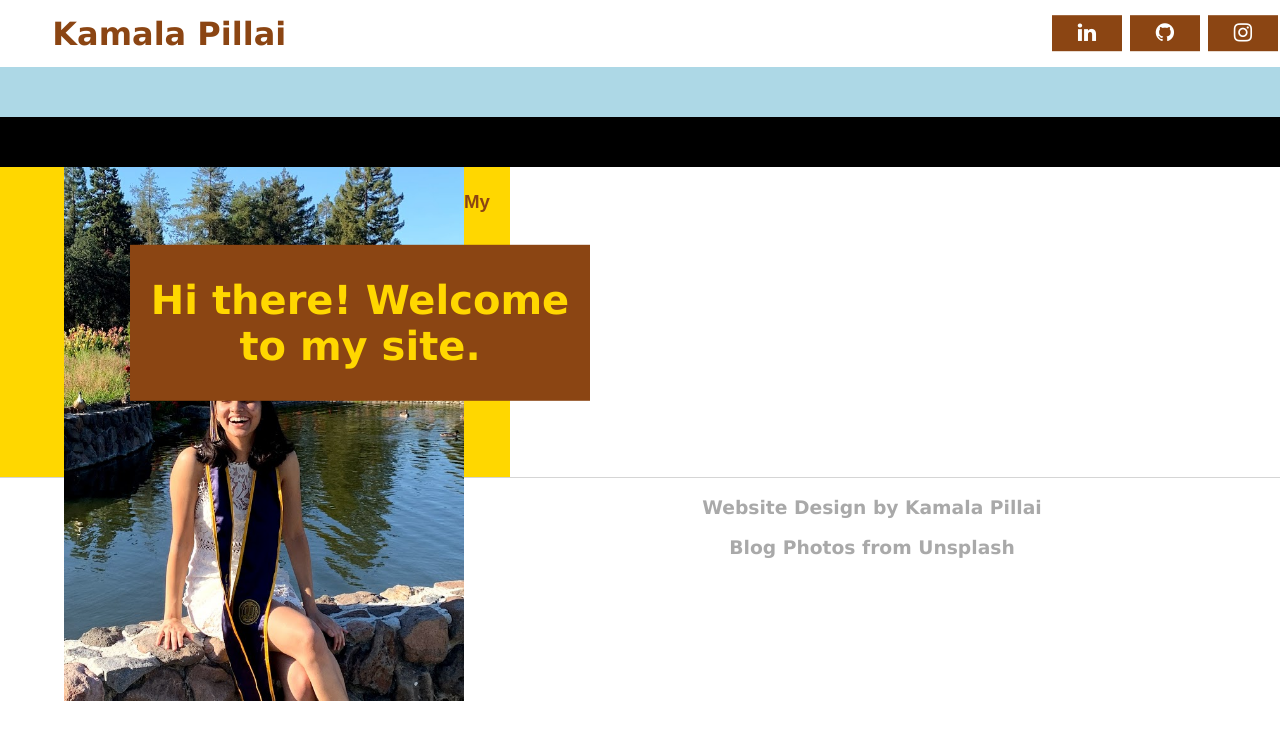
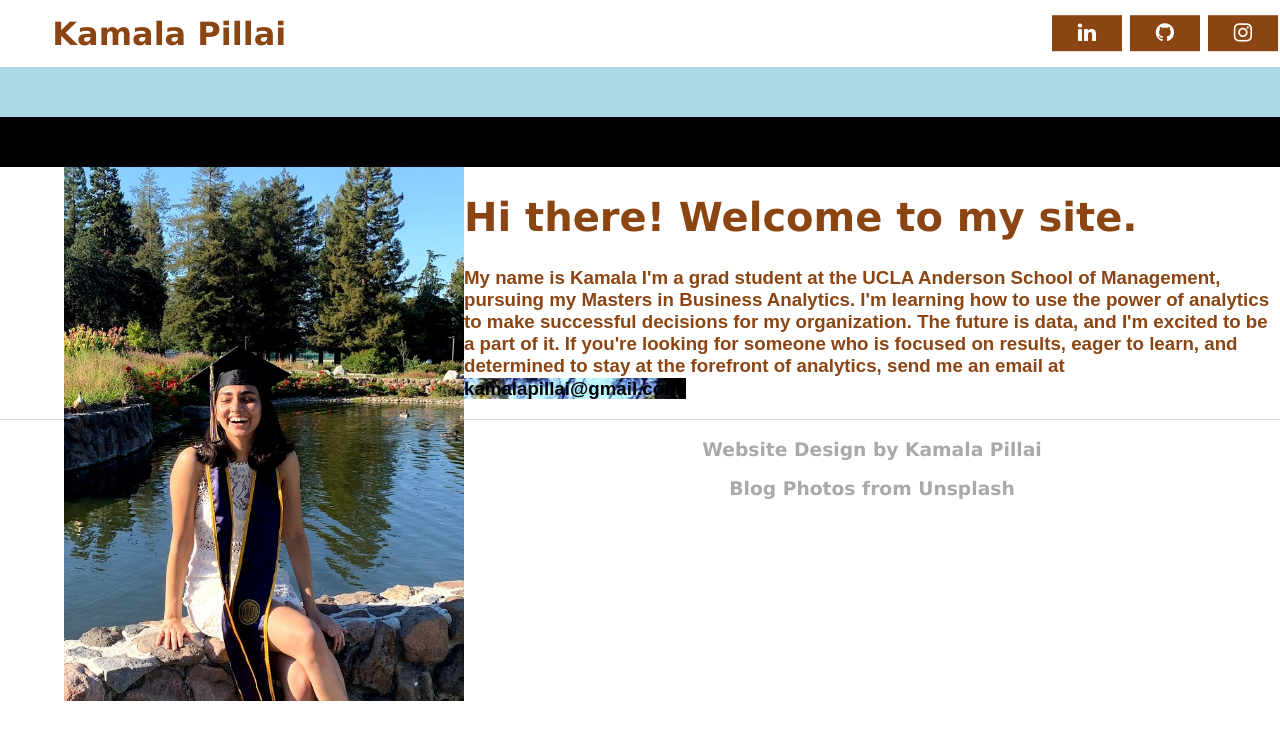
Before and after one commit to kpill/kpill.github.io, a Jekyll site: the page built from index.html, in a window 1280 px wide. Shown: the top 740 px of the page. Built offline with Jekyll 4.4.1, drawn with Linux system fonts in a browser that asks for light colours.

Commit message:
Update main.css

```diff
--- a/css/main.css
+++ b/css/main.css
@@ -231,10 +231,10 @@
 		width: 100vw;
 	}
 
-	.brown-box {
-		background-color: saddleBrown;
+	.yellow-box {
+		background-color: gold;
 		text-align: center;
-		width: 450px;
+		width: 500px;
 		float: right;
 		/*height: 100px;*/
 		padding: 5px;
@@ -246,16 +246,16 @@
 	h1.welcome-text {
 		font-family: Geneva, Tahoma, Verdana, sans-serif;
 		font-size: 2.5em;
-		color: gold;
+		color: saddleBrown;
 		/*transform: translate(75%, 50%);*/
 	}
 
-	.yellow-text-box {
-		background-color: gold;
+	.blue-text-box {
+		background-color: lightblue;
 		padding: 5px;
 		width: 500px;
 		height: 300px;
-		/*transform: translate(75%, 50%);*/
+		transform: translate(100%, -100%);
 	}
 
 	h3.about-text {
@@ -265,7 +265,7 @@
 
 	a.welcome {
 		color: black;
-		background-color: gold;
+		background-color: lightblue;
 		text-decoration: none;
 	}
 
```
